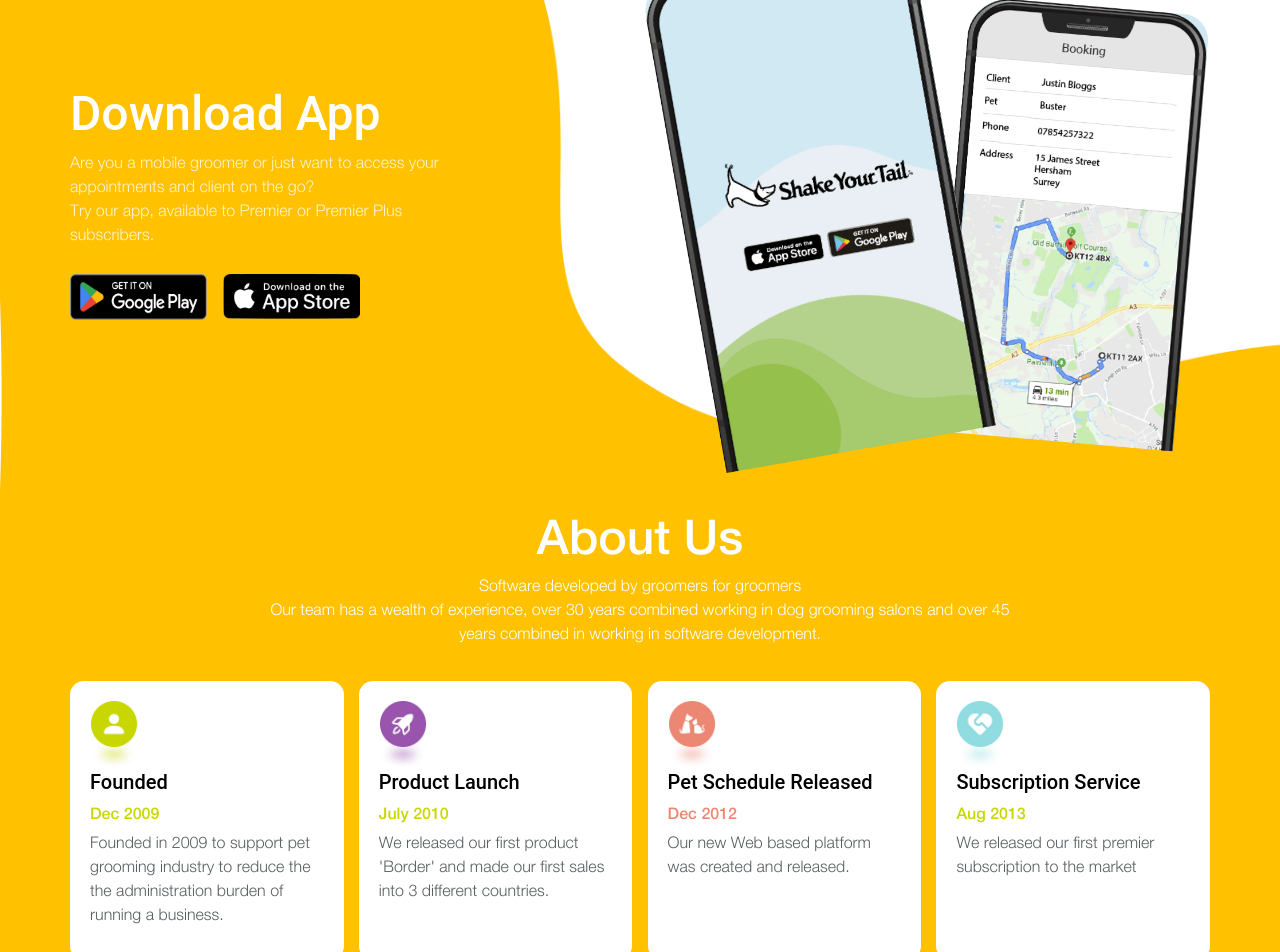
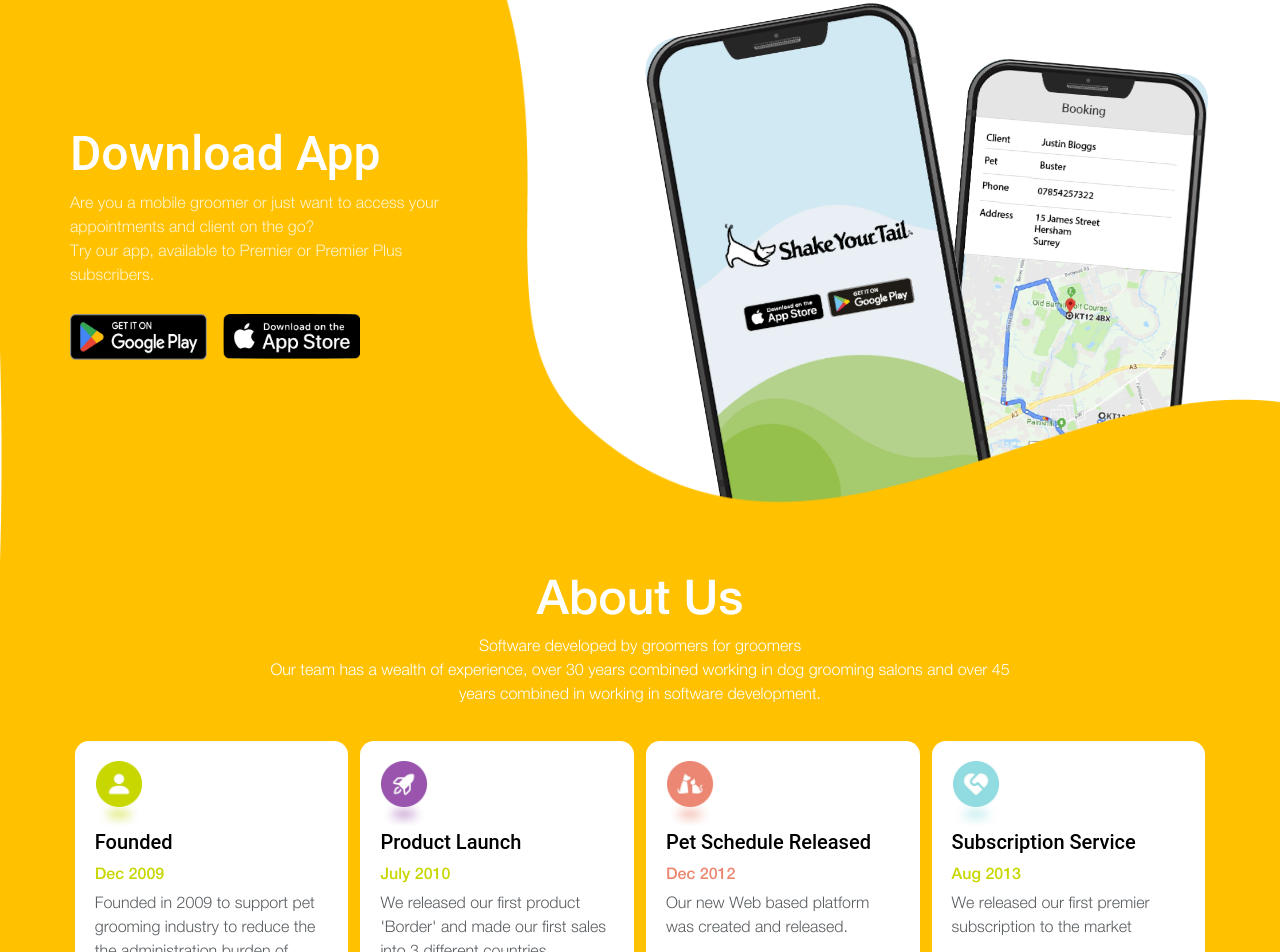
Before and after one commit to radialcoderavipoonia/shake_your_tail, a React (Create React App) app: page / in a window 1280 px wide. Shown: the part 4980-5932 px from the top of the page. Built offline with nearby package versions, Linux system fonts and the light colour scheme.

Commit message:
code update

```diff
--- a/src/App.css
+++ b/src/App.css
@@ -21,20 +21,6 @@
     background-image: url(./assets/images/svg/dotLine.svg);
 }
 
-@media (min-width: 767.98px) {
-    .footer_bg_img {
-        background-image: url("./assets/images/webp/footer_layer.webp");
-        background-size: 100% 100%;
-        background-repeat: no-repeat;
-    }
-}
-
-.yellow_bg_img {
-    background-image: url(./assets/images/png/yellow_bg_img.png);
-    background-size: cover;
-    background-repeat: no-repeat;
-}
-
 .shadow_pricing {
     box-shadow: 0px 10px 32px 0px rgba(91, 149, 224, 0.13);
 }
@@ -44,6 +30,21 @@
     background-size: cover;
     background-position: center;
     background-repeat: no-repeat;
+}
+
+@media (min-width: 767.98px) {
+    .footer_bg_img {
+        background-image: url("./assets/images/webp/footer_layer.webp");
+        background-size: cover;
+        background-repeat: no-repeat;
+    }
+}
+@media (min-width: 1023.98px) {
+    .footer_bg_img {
+        background-image: url("./assets/images/webp/footer_layer.webp");
+        background-size: 100% 100%;
+        background-repeat: no-repeat;
+    }
 }
 
 @media (max-width: 1240px) and (min-width: 1020px) {
@@ -58,4 +59,5 @@
         background-size: 112% 100%;
         background-position-x: -150px;
     }
+
 }
--- a/src/App.js
+++ b/src/App.js
@@ -14,6 +14,7 @@
 import PricingPlan from "./components/PricingPlan";
 import CustomerExperience from "./components/CustomerExperience";
 import DownloadApp from "./components/DownloadApp";
+import Yellow_bg from "./assets/images/png/yellow_bg_img.png";
 function App() {
   return (
     <>
@@ -38,15 +39,20 @@
         </div>
         <HowIt />
         <PricingPlan />
-        <div className="yellow_bg_img mt-20">
+        <div className="relative mt-5 lg:mt-20">
+          <div className="absolute lg:block hidden">
+            <img
+              className="w-[2452px] lg:h-[1340px] xl:h-[1494px]"
+              src={Yellow_bg}
+              alt="Yellow_bg"
+            />
+          </div>
           <DownloadApp />
           <AboutUs />
         </div>
         <Testonimals />
         <Faq />
         <MyFooter />
-
-
       </div>
     </>
   );
--- a/src/components/AboutUs.jsx
+++ b/src/components/AboutUs.jsx
@@ -4,9 +4,9 @@
 const AboutUs = () => {
   return (
     <>
-      <section className="pt-10">
+      <section className="pt-10 sm:pt-16 lg:pt-10 relative z-10 bg-[#FFC100] lg:bg-transparent">
         <div className="container">
-          <div className="text-center">
+          <div className="text-center mt-10 md:mt-0">
             <h2 className="font-medium font-helveticaMedium text-white text-5xl">
               About Us
             </h2>
@@ -20,13 +20,14 @@
               software development.
             </p>
           </div>
-          <div className="flex flex-wrap justify-between mt-9">
+          <div className="flex flex-wrap justify-center mt-9 gap-3">
             {About_us.map((aboutK) => {
               return (
                 <div
-                  className="w-[90%] mx-auto mt-5 lg:mt-0 sm:mx-0 sm:w-[48%] md:w-[32%] lg:w-[24%] px-5 pt-5 pb-[34px] bg-[#fff] rounded-[14px]"
+                  className="w-[90%] mx-auto lg:mt-0 sm:mx-0 sm:w-[48%] md:w-[32%] lg:w-[24%] px-5 pt-5 pb-[34px] bg-[#fff] rounded-[14px] relative"
                   key={aboutK.id}
                 >
+                  <div className="{absolute bottom-0 right-0 ${aboutK.bottom_img}}"></div>
                   <img
                     className="max-w-[48px]"
                     src={aboutK.img}
@@ -35,6 +36,7 @@
                   <h2 className="font-medium font-roboto text-xl text-black">
                     {aboutK.heading}
                   </h2>
+
                   <p
                     className={`font-medium font-helveticaMedium text-[#C8D700;] pt-[6px] pb-1 ${aboutK.clr}`}
                   >
@@ -47,7 +49,7 @@
               );
             })}
           </div>
-          <div className="text-center mt-14 pb-[97px]">
+          <div className="text-center mt-10 md:mt-14 pb-16 lg:pb-[97px]">
             <button className="bg-[#5B95E0] font-normal font-roboto text-xl text-white rounded-full px-10 py-[14px] hover:text-[#5B95E0] hover:bg-white transition-all duration-300">
               View All
             </button>
--- a/src/components/DownloadApp.jsx
+++ b/src/components/DownloadApp.jsx
@@ -5,10 +5,11 @@
 const DownloadApp = () => {
   return (
     <>
-      <section className="pt-[115px]">
+      <section className="pt-16 lg:pt-[135px] bg-[#FFC100] lg:bg-transparent">
         <div className="container">
           <div className="flex flex-wrap justify-between items-center">
-            <div className="w-2/5">
+            <div className="md:w-2/5 z-10">
+              <div className="text-center md:text-start">
                 <h2 className="text-5xl font-roboto !font-medium text-white">
                   Download App
                 </h2>
@@ -20,7 +21,7 @@
                   Try our app, available to Premier or Premier Plus
                   <span className="md:block"></span> subscribers.
                 </p>
-              <div className="flex items-center mt-7 gap-4">
+                <div className="flex items-center mt-7 gap-4 justify-center md:justify-start">
                   <div>
                     <a target="blank" href="https://play.google.com/">
                       <img
@@ -41,8 +42,9 @@
                   </div>
                 </div>
               </div>
-            <div className="w-1/2">
-              <div className="">
+            </div>
+            <div className="w-9/12 md:w-1/2 mx-auto md:mx-0">
+              <div className="mt-10">
                 <img src={Mobile_img} alt="Mobile_img" className="w-100"/>
               </div>
             </div>
--- a/src/components/Faq.jsx
+++ b/src/components/Faq.jsx
@@ -91,7 +91,7 @@
                     <p className="text-[#45414E] font-light font-helveticaLight text-base mt-2">
                       Ask our support team
                     </p>
-                    <button className="flex items-center bg-[#5B95E0] ps-[59px] pe-[59px] py-4 rounded-full mt-4">
+                    <button className="flex items-center bg-[#5B95E0] ps-[59px] pe-[59px] py-4 rounded-full mt-4 hover:bg-[#FFC100] transition-all duration-300">
                       <span>
                         <Bulp />
                       </span>
@@ -99,7 +99,7 @@
                         New Idea?
                       </span>
                     </button>
-                    <button className="flex items-center bg-[#5B95E0] ps-[57px] pe-[57px] py-4 rounded-full mt-4">
+                    <button className="flex items-center bg-[#5B95E0] ps-[57px] pe-[57px] py-4 rounded-full mt-4 hover:bg-[#FFC100] transition-all duration-300">
                       <span>
                         <Massage />
                       </span>
--- a/src/components/MyFooter.jsx
+++ b/src/components/MyFooter.jsx
@@ -10,10 +10,10 @@
 const MyFooter = () => {
   return (
     <>
-      <section>
-        <div className="footer_bg_img min-h-[150px] md:min-h-[264px]"></div>
+      <section >
+        <div className="footer_bg_img min-h-[150px] min-h-[140px] md:min-h-[180px] xl:min-h-[264px]"></div>
       </section>
-      <section className="bg-[#5B95E0] mt-[-3px]">
+      <section className="bg-[#5B95E0] mt-[-80px] md:mt-[-3px]">
         <div className="container">
           <div className="flex flex-wrap justify-between">
             <div className="md:w-7/12 lg:w-5/12">
```
Also changed, not shown: src/components/Testonimals.jsx (+17 -16 lines). Lines whose indentation alone changed are shown as unchanged.
